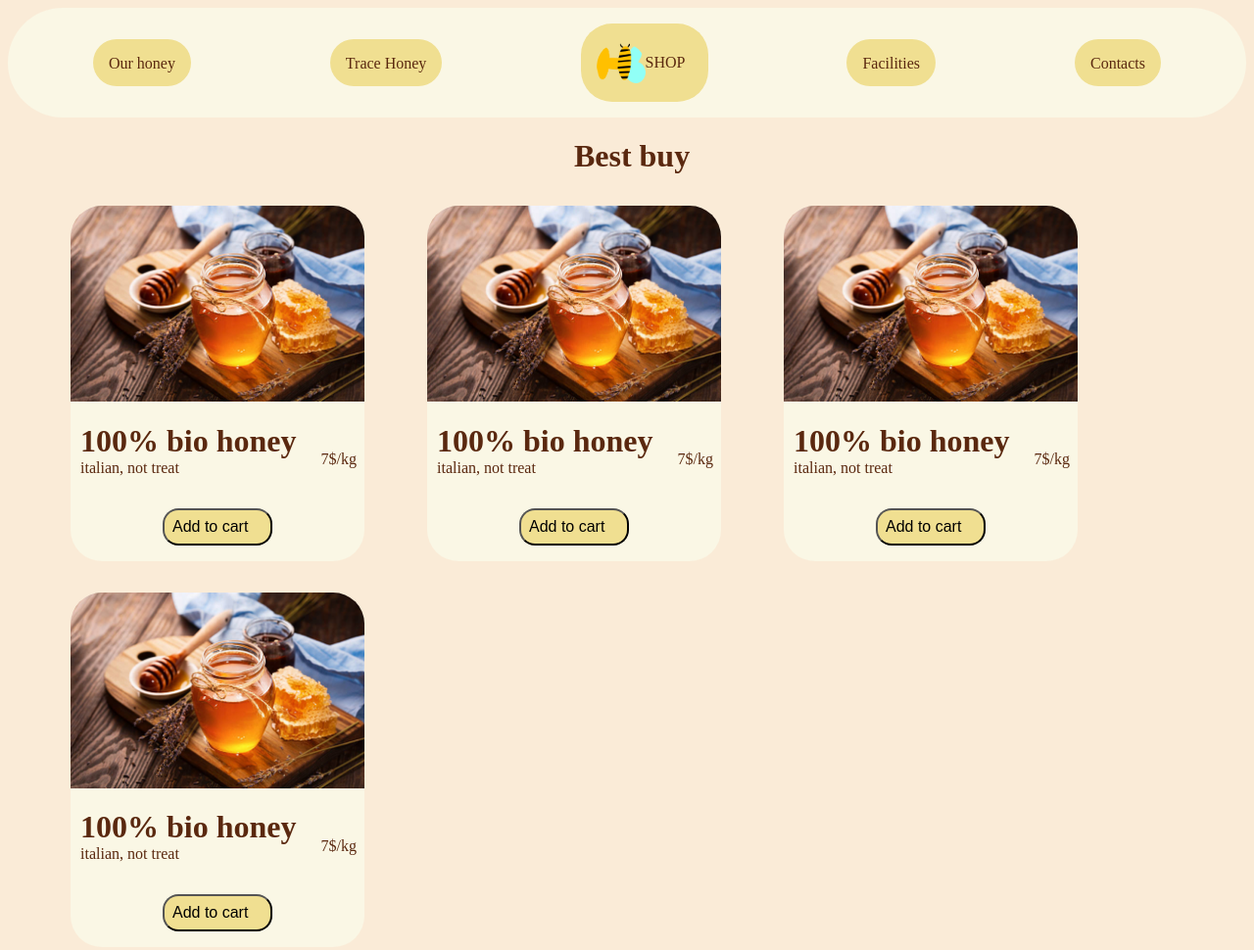
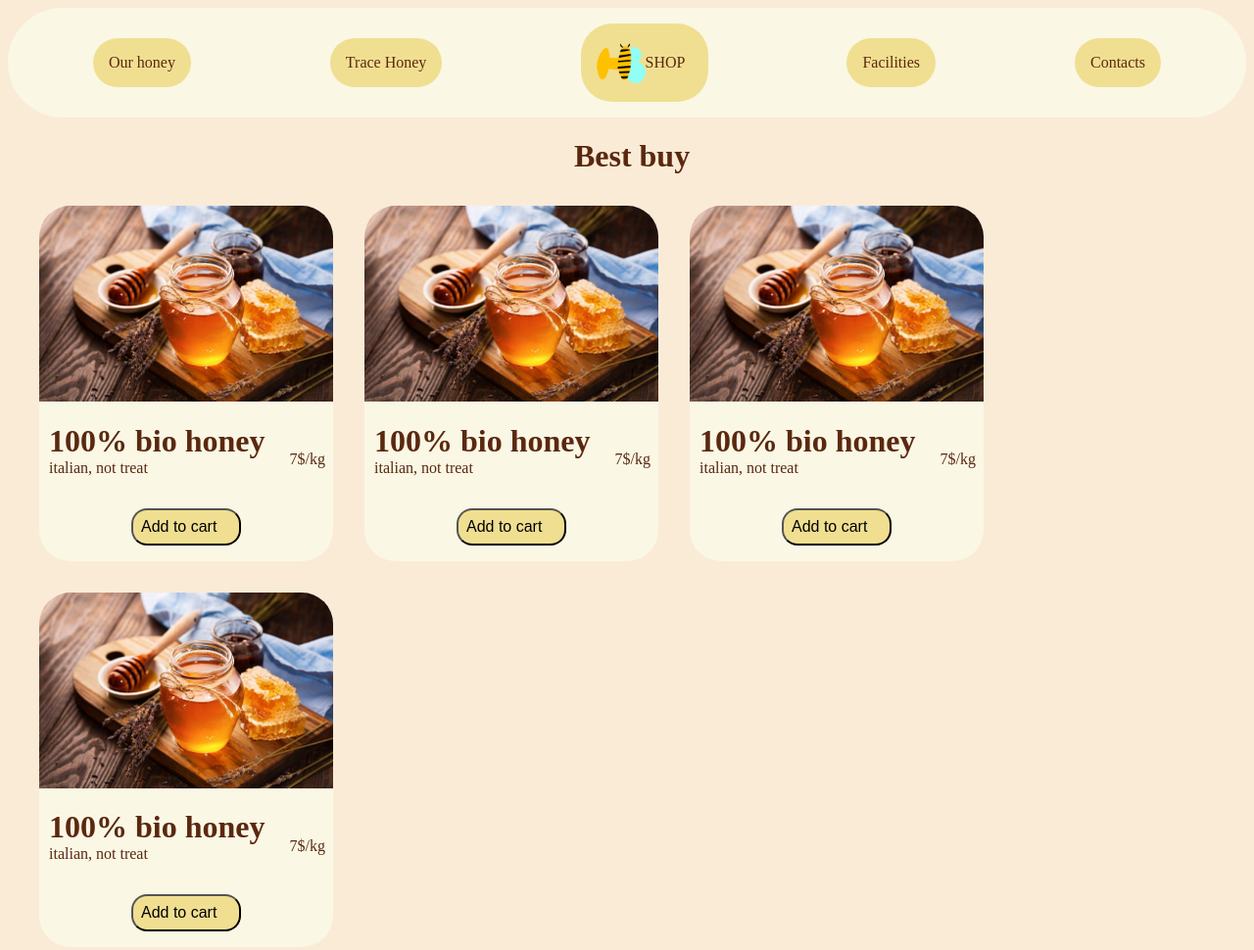
Before and after one commit to xorbun/27-09-2023, a plain HTML site: page index.html in a window 1280 px wide. Shown: the top 970 px of the page at 98% size. Drawn offline with Linux system fonts and the light colour scheme.

Commit message:
some bug fixed

```diff
--- a/assets/content.css
+++ b/assets/content.css
@@ -27,7 +27,6 @@ li
     background-color: rgb(240, 223, 145);
     color: rgb(90, 40, 15);
     align-items: center;
-    height: 1em;
     padding: 1em;
     border-radius: 2em;
 }
@@ -54,7 +53,7 @@ li
     justify-content: center;
     color: rgb(90, 40, 15);
     margin-top: 2em;
-    margin-left: 1em;
+    margin-left: 2em;
 }
 img
 {
@@ -133,7 +132,7 @@ button
     margin-right: auto;
     margin-bottom: 10%;
 }
-@media screen and (min-width:820px)
+@media screen and (max-width:820px)
 {
 
 .card
```
